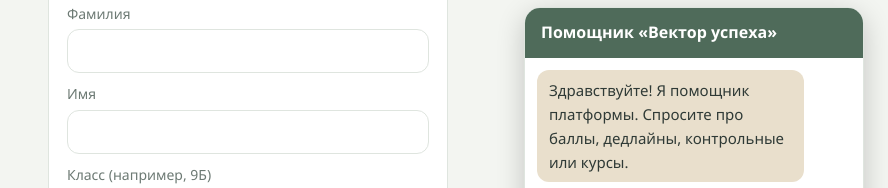
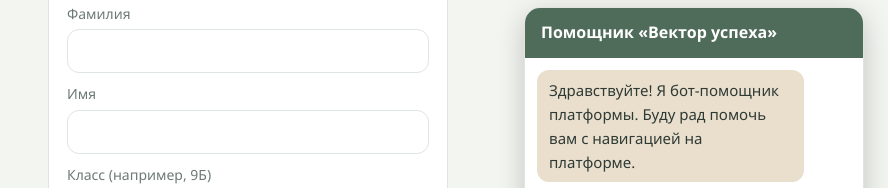
Before and after one commit to imidget/OBI, a plain HTML site: page web/index.html in a window 1280 px wide. Both pictures are taken after a click on the button "Открыть чат с помощником". Shown: the part 257-445 px from the top of the page, without its empty margins (392-1280 px from the left). Drawn offline with Linux system fonts and the light colour scheme.

Commit message:
manual: своё приветствие бота

```diff
--- a/web/index.html
+++ b/web/index.html
@@ -157,7 +157,7 @@
 <div id="chat-panel" hidden>
   <div id="chat-header">Помощник «Вектор успеха»</div>
   <div id="chat-messages">
-    <div class="chat-msg bot">Здравствуйте! Я помощник платформы. Спросите про баллы, дедлайны, контрольные или курсы.</div>
+    <div class="chat-msg bot">Здравствуйте! Я бот-помощник платформы. Буду рад помочь вам с навигацией на платформе.</div>
   </div>
   <div id="chat-form">
     <input id="chat-input" type="text" placeholder="Ваш вопрос" aria-label="Ваш вопрос">
```
